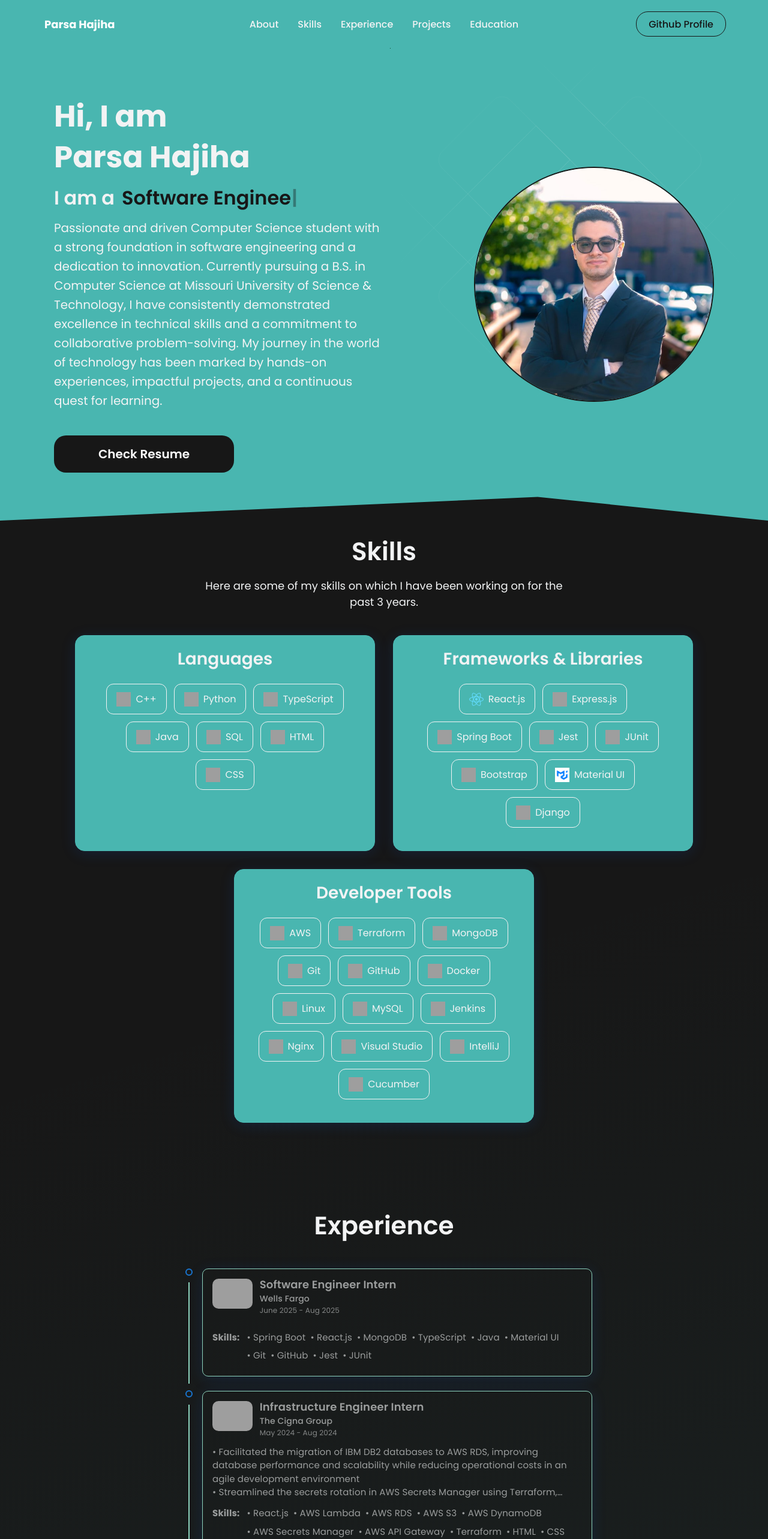
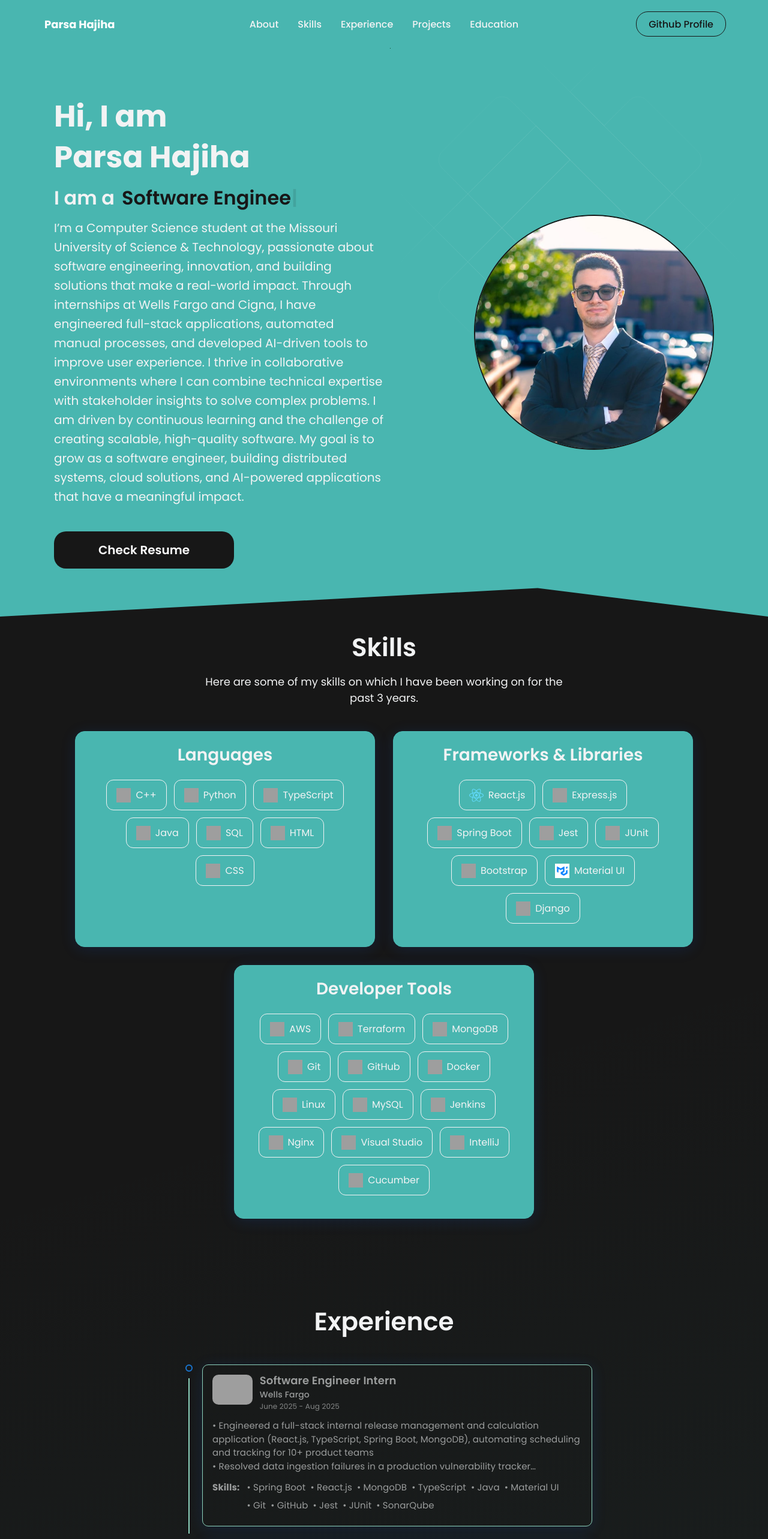
Before and after one commit to parsa-hj/portfolio-website, a React (Create React App) app: page / in a window 1280 px wide. Shown: the top 2566 px of the page at 60% size. Built offline with nearby package versions, Linux system fonts and the light colour scheme; grey boxes are pictures that could not be loaded.

Commit message:
data updated

```diff
--- a/src/data/constants.js
+++ b/src/data/constants.js
@@ -7,7 +7,9 @@ export const Bio = {
   name: "Parsa Hajiha",
   roles: ["CS Student", "Software Engineer"],
   description:
-    "Passionate and driven Computer Science student with a strong foundation in software engineering and a dedication to innovation. Currently pursuing a B.S. in Computer Science at Missouri University of Science & Technology, I have consistently demonstrated excellence in technical skills and a commitment to collaborative problem-solving. My journey in the world of technology has been marked by hands-on experiences, impactful projects, and a continuous quest for learning.",
+    "I’m a Computer Science student at the Missouri University of Science & Technology, passionate about software engineering, innovation, and building solutions that make a real-world impact. Through internships at Wells Fargo and Cigna, I have engineered full-stack applications, automated manual processes, and developed AI-driven tools to improve user experience.\n" +
+    "I thrive in collaborative environments where I can combine technical expertise with stakeholder insights to solve complex problems.\n" +
+    "I am driven by continuous learning and the challenge of creating scalable, high-quality software. My goal is to grow as a software engineer, building distributed systems, cloud solutions, and AI-powered applications that have a meaningful impact.",
   github: "https://github.com/parsa-hj",
   resume: "",
   linkedin: "https://www.linkedin.com/in/parsa-hajiha/",
@@ -171,7 +173,7 @@ export const experiences = [
     role: "Software Engineer Intern",
     company: "Wells Fargo",
     date: "June 2025 - Aug 2025",
-    desc: "",
+    desc: "• Engineered a full-stack internal release management and calculation application (React.js, TypeScript, Spring Boot, MongoDB), automating scheduling and tracking for 10+ product teams\n• Resolved data ingestion failures in a production vulnerability tracker application, developing Spring Boot services that boosted security response efficiency\n• Increased new code coverage to 95% by implementing comprehensive Jest (frontend) and JUnit (backend) test suites, integrating SonarQube for automated quality checks, and enhancing release stability\n• Partnered with internal customers and stakeholders to align product features with business needs, improving adoption and user satisfaction",
     skills: [
       "Spring Boot",
       "React.js",
@@ -183,6 +185,7 @@ export const experiences = [
       "GitHub",
       "Jest",
       "JUnit",
+      "SonarQube",
     ],
   },
   {
```
